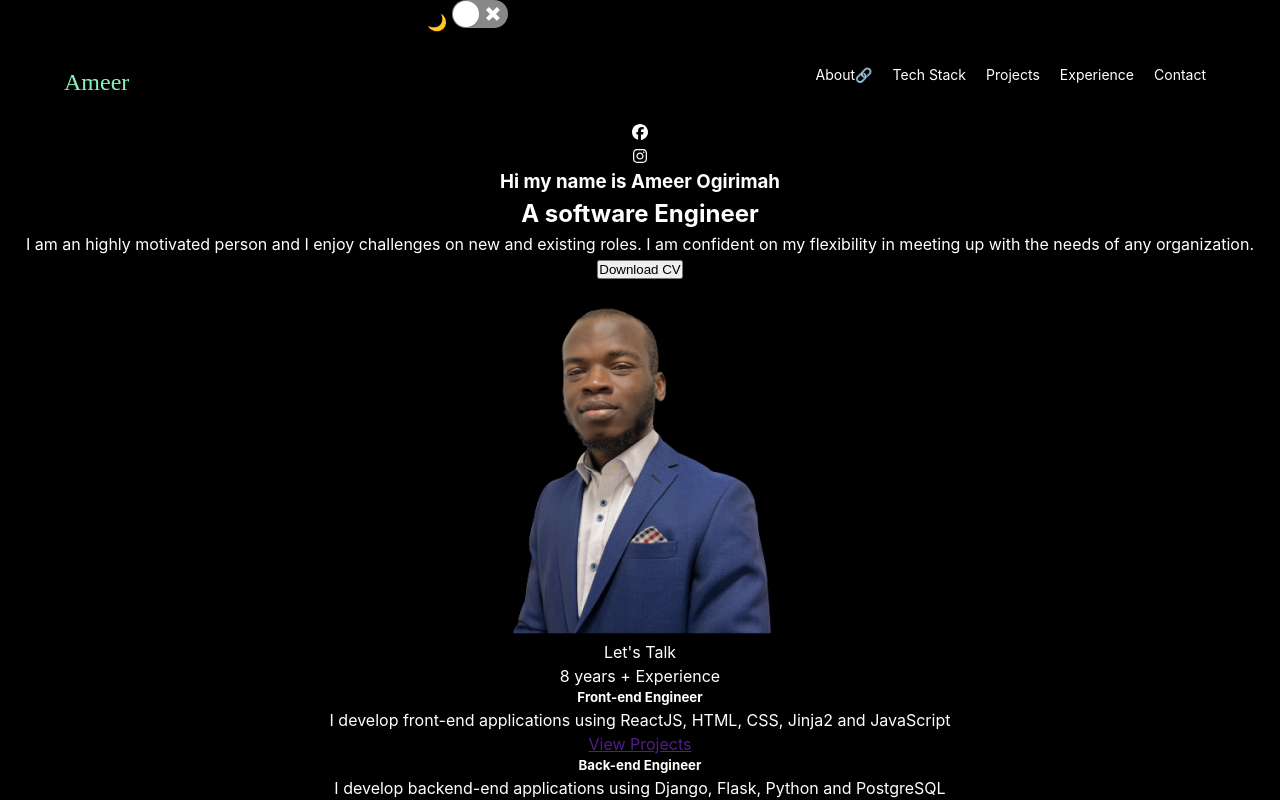
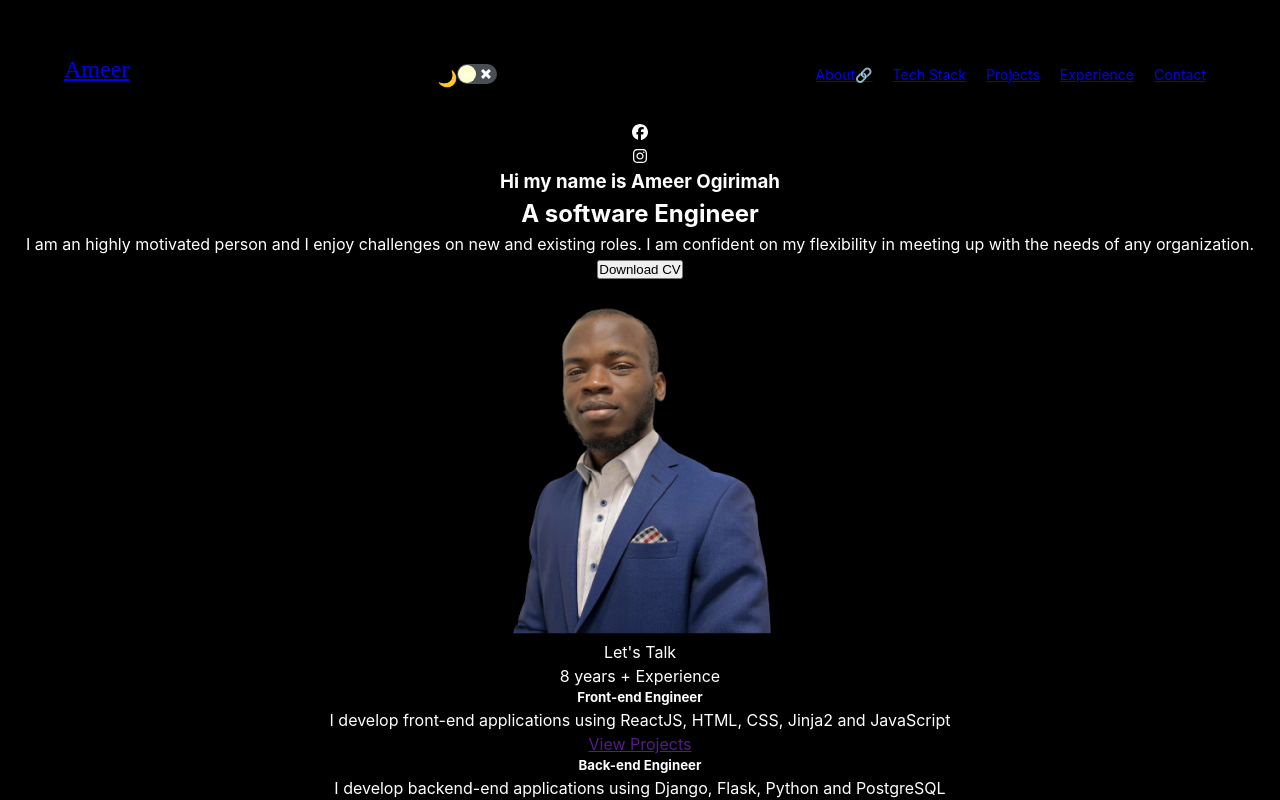
Before and after one commit to Ogirimah/potfolio, a React (Create React App) app in the folder new/: page / in a window 1280 px wide. Shown: the top 800 px of the page. Built offline with nearby package versions, Linux system fonts and the light colour scheme.

Commit message:
Move and style the switch

```diff
--- a/new/src/App.css
+++ b/new/src/App.css
@@ -25,15 +25,15 @@ header {
 }
 
 
-#light {
-    background-color: #fff;
-    color: #000;
-}
+/*#light {*/
+/*    background-color: #fff;*/
+/*    color: #000;*/
+/*}*/
 
-#dark {
-    background-color: #000;
-    color: #fff;
-}
+/*#dark {*/
+/*    background-color: #000;*/
+/*    color: #fff;*/
+/*}*/
 
 /*.App {*/
 /*  text-align: center;*/
--- a/new/src/components/Footer.js
+++ b/new/src/components/Footer.js
@@ -3,7 +3,7 @@ import Socials from "./Socials";
 
 export default function Footer() {
     return (
-    <div>
+    <div id='contact'>
       <h3>Contacts</h3>
         <div>
             <div>
--- a/new/src/components/Main.js
+++ b/new/src/components/Main.js
@@ -88,7 +88,7 @@ export default function Main() {
                 </p>
             </div>
         </div>
-        <div>
+        <div id='about'>
             <h3>
                 About me
             </h3>
@@ -116,16 +116,16 @@ like Code-build, Code-pipeline, EKS,  IAM, and CloudFormation.
             </div>
         </div>
     </section>
-    <section>
+    <section id='techStack'>
         <TechStack />
     </section>
-    <section>
+    <section id='currentFocus'>
         <CurrentFocus />
     </section>
-    <section>
+    <section id='projects'>
         <Projects />
     </section>
-    <section>
+    <section id='workExperience'>
         <WorkExperience />
     </section>
     </body>
--- a/new/src/components/Navbar.js
+++ b/new/src/components/Navbar.js
@@ -11,21 +11,30 @@ export default function Navbar() {
         toggleTheme
     } = useContext(ThemeContext);
     return (
-    <header className={styles.heading}>
-        <h1>Ameer</h1>
-        <div clasName='switch'>
-            <label> {theme === 'dark' ? '🌙' : '☀️'} </label>
+    <header className={styles.heading} id={theme}>
+        <h1>
+        <a href='https://ogirimah.com'>Ameer</a>
+        </h1>
+        <div className={styles.switch}>
+            <label> {theme === 'dark' ? '🌙' : '☀️'}
             <Switch
                 onChange={toggleTheme}
                 checked={theme === 'light'}
+                height={20}
+                width={40}
+                onColor={'#fdffd5'}
+                offColor={'#494f55'}
+                onHandleColor={'#494f55'}
+                offHandleColor={'#fdffd5'}
                 />
+                </label>
         </div>
         <ul className={styles.list}>
-            <li>About🔗</li>
-            <li>Tech Stack</li>
-            <li>Projects</li>
-            <li>Experience</li>
-            <li>Contact</li>
+            <li><a href='#about'>About🔗</a></li>
+            <li><a href='#techStack'>Tech Stack</a></li>
+            <li><a href='#projects'>Projects</a></li>
+            <li><a href='#workExperience'>Experience</a></li>
+            <li><a href='#contact'>Contact</a></li>
         </ul>
     </header>
   );
--- a/new/src/styles/navbar.module.css
+++ b/new/src/styles/navbar.module.css
@@ -4,7 +4,7 @@
     justify-content: space-between;
 }
 .heading h1 {
-    padding: 5% 5%;
+    padding: 4% 5%;
 
     font-family: 'Poppins';
     font-style: normal;
@@ -14,6 +14,13 @@
     /*flex: 40%;*/
     text-align: right;
 
+    color: #88F2BF;
+}
+
+.h1:link {
+    color: #88F2BF;
+}
+.h1:visited {
     color: #88F2BF;
 }
 
@@ -33,20 +40,6 @@
     line-height: 21px;
 }
 
-
-.light {
-    color: white;
-    background: black;
+.switch {
+    padding: 5% 5%;
 }
-
-.dark {
-    color: black;
-    background: white;
-}
-
-/*@media (theme) {*/
-/*    :root {*/
-/*        color-scheme: light dark;*/
-/*    }*/
-
-/*}*/
```
Also changed, not shown: new/src/components/theme.js (deleted).
